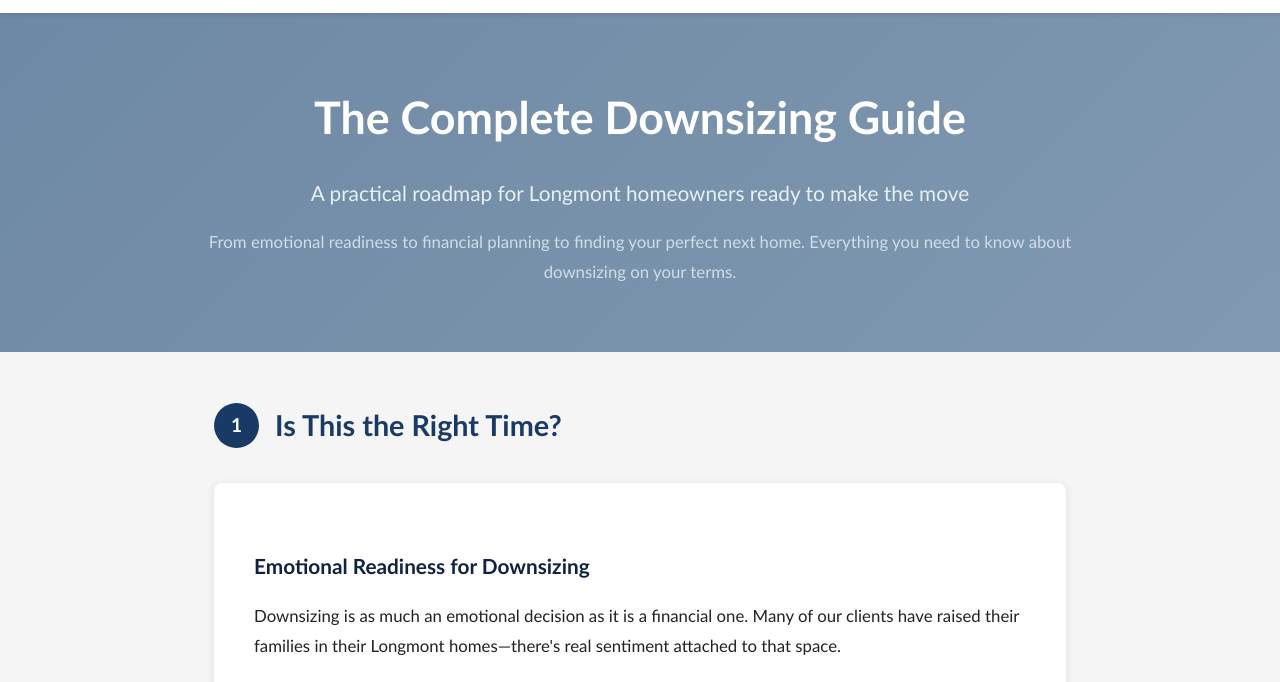
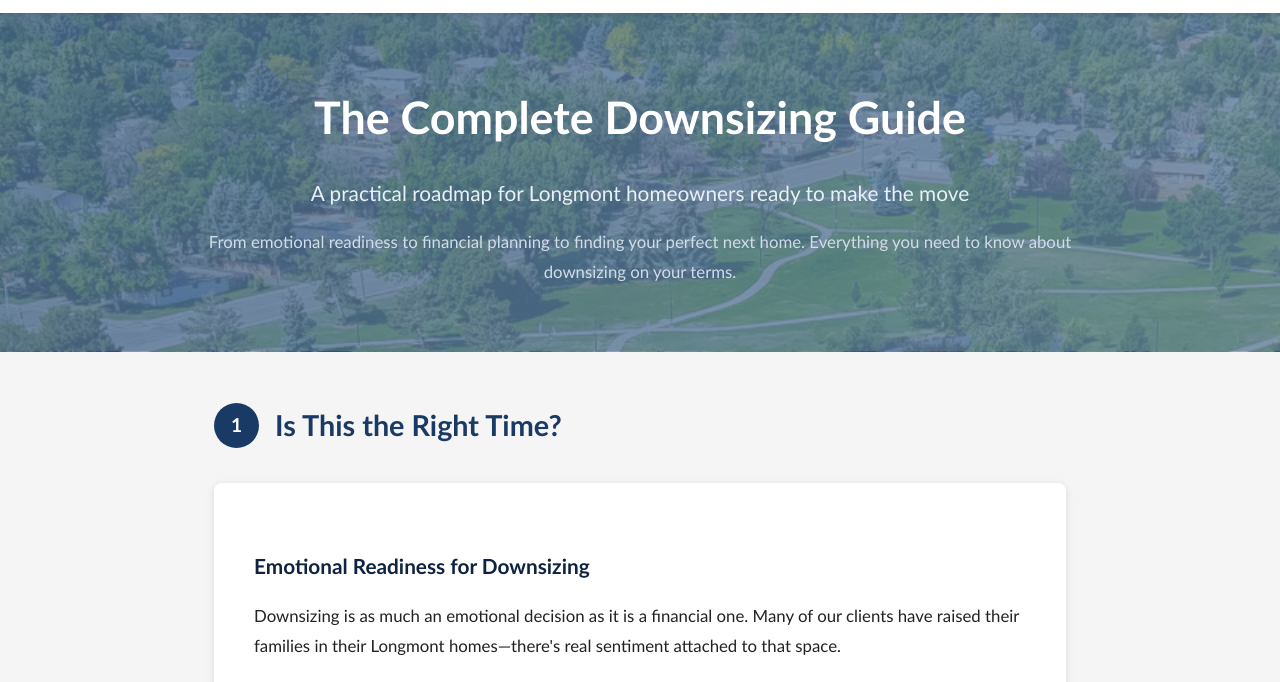
Before and after one commit to myaduscoredenver/yourequitymatters, a plain HTML site: page downsizing-guide.html in a window 1280 px wide. Shown: the part 69-751 px from the top of the page. Drawn offline with Linux system fonts and the light colour scheme.

Commit message:
Add files via upload

```diff
--- a/downsizing-guide.html
+++ b/downsizing-guide.html
@@ -90,7 +90,9 @@
 
         /* Hero Section */
         .hero {
-            background: linear-gradient(135deg, rgba(76, 110, 145, 0.8) 0%, rgba(100, 130, 160, 0.8) 100%);
+            background: linear-gradient(135deg, rgba(76, 110, 145, 0.8) 0%, rgba(100, 130, 160, 0.8) 100%), url('longmont-aerial-cropped.jpg');
+            background-size: cover;
+            background-position: center;
             color: white;
             padding: 4rem 1.5rem;
             text-align: center;
```
Also changed, not shown: index.html (+1 -1 lines).
